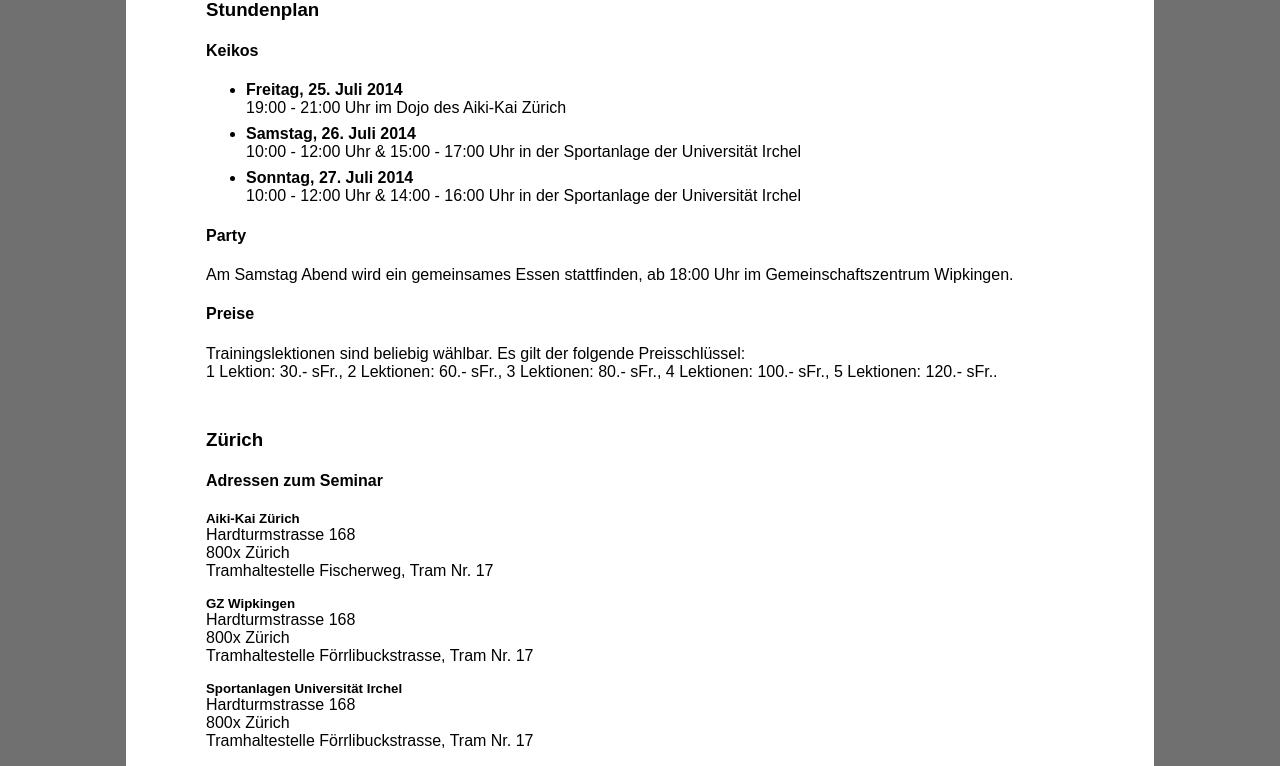
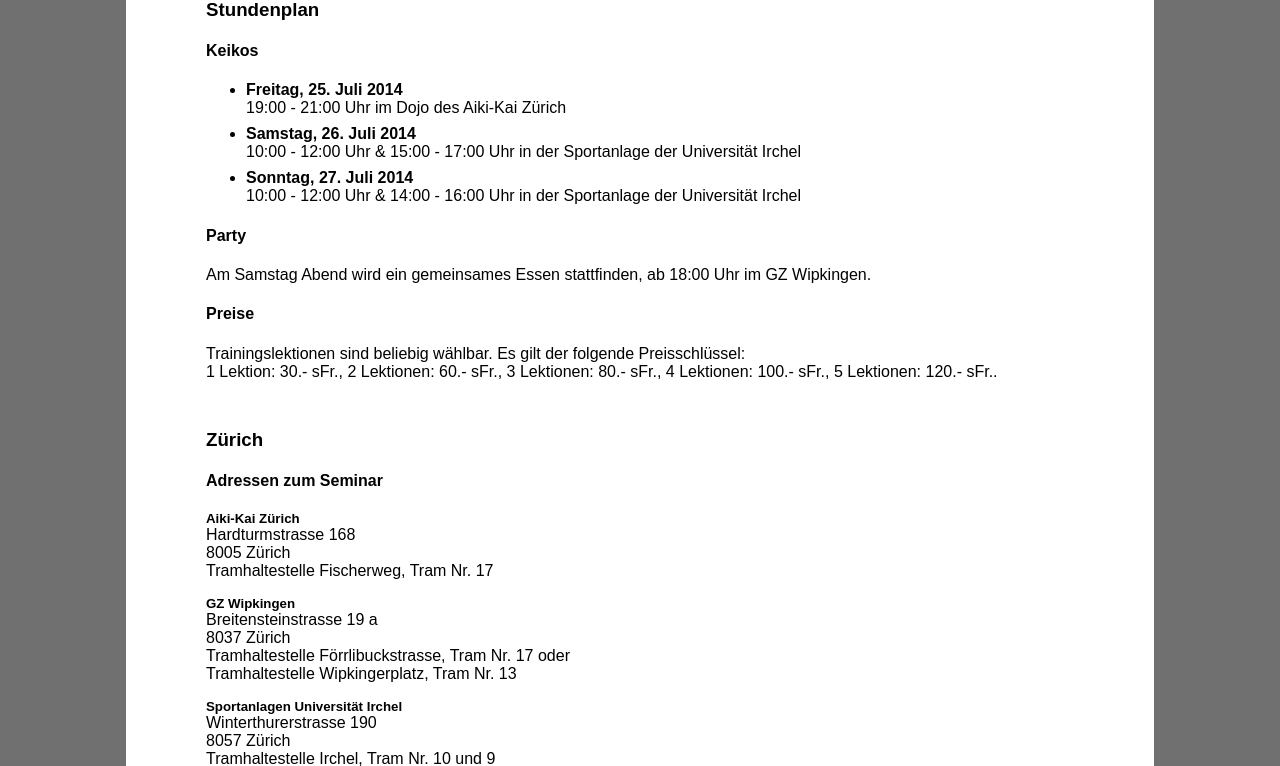
Before and after one commit to michigraber/associationmanager, a Django app: page /de/ in a window 1280 px wide. Shown: the part 979-1745 px from the top of the page. Run offline with Django 3.2, Linux system fonts and the light colour scheme.

Commit message:
template update, online corrections ..

```diff
--- a/ikedaseminar/templates/welcome.html
+++ b/ikedaseminar/templates/welcome.html
@@ -61,7 +61,7 @@ class='at'>&#64;</span>aikikai-zuerich&#46;ch</a> erreichen.
 
 <h4>Party</h4>
 Am Samstag Abend wird ein gemeinsames Essen stattfinden, ab 18:00 Uhr im
-Gemeinschaftszentrum Wipkingen.
+GZ Wipkingen.
 
 <h4>Preise</h4>
 Trainingslektionen sind beliebig w&auml;hlbar. Es gilt der folgende
@@ -78,20 +78,21 @@ Lektionen: 100.- sFr., 5 Lektionen: 120.- sFr..</br>
 <p>
 <h5>Aiki-Kai Z&uuml;rich</h5>
 Hardturmstrasse 168<br>
-800x Z&uuml;rich<br>
+8005 Z&uuml;rich<br>
 Tramhaltestelle Fischerweg, Tram Nr. 17
 </p>
 <p>
 <h5>GZ Wipkingen</h5>
-Hardturmstrasse 168<br>
-800x Z&uuml;rich<br>
-Tramhaltestelle F&ouml;rrlibuckstrasse, Tram Nr. 17
+Breitensteinstrasse 19 a<br>
+8037 Z&uuml;rich<br>
+Tramhaltestelle F&ouml;rrlibuckstrasse, Tram Nr. 17 oder<br>
+Tramhaltestelle Wipkingerplatz, Tram Nr. 13
 </p>
 <p>
 <h5>Sportanlagen Universit&auml;t Irchel</h5>
-Hardturmstrasse 168<br>
-800x Z&uuml;rich<br>
-Tramhaltestelle F&ouml;rrlibuckstrasse, Tram Nr. 17
+Winterthurerstrasse 190<br>
+8057 Z&uuml;rich<br>
+Tramhaltestelle Irchel, Tram Nr. 10 und 9
 </p>
 
 
```
